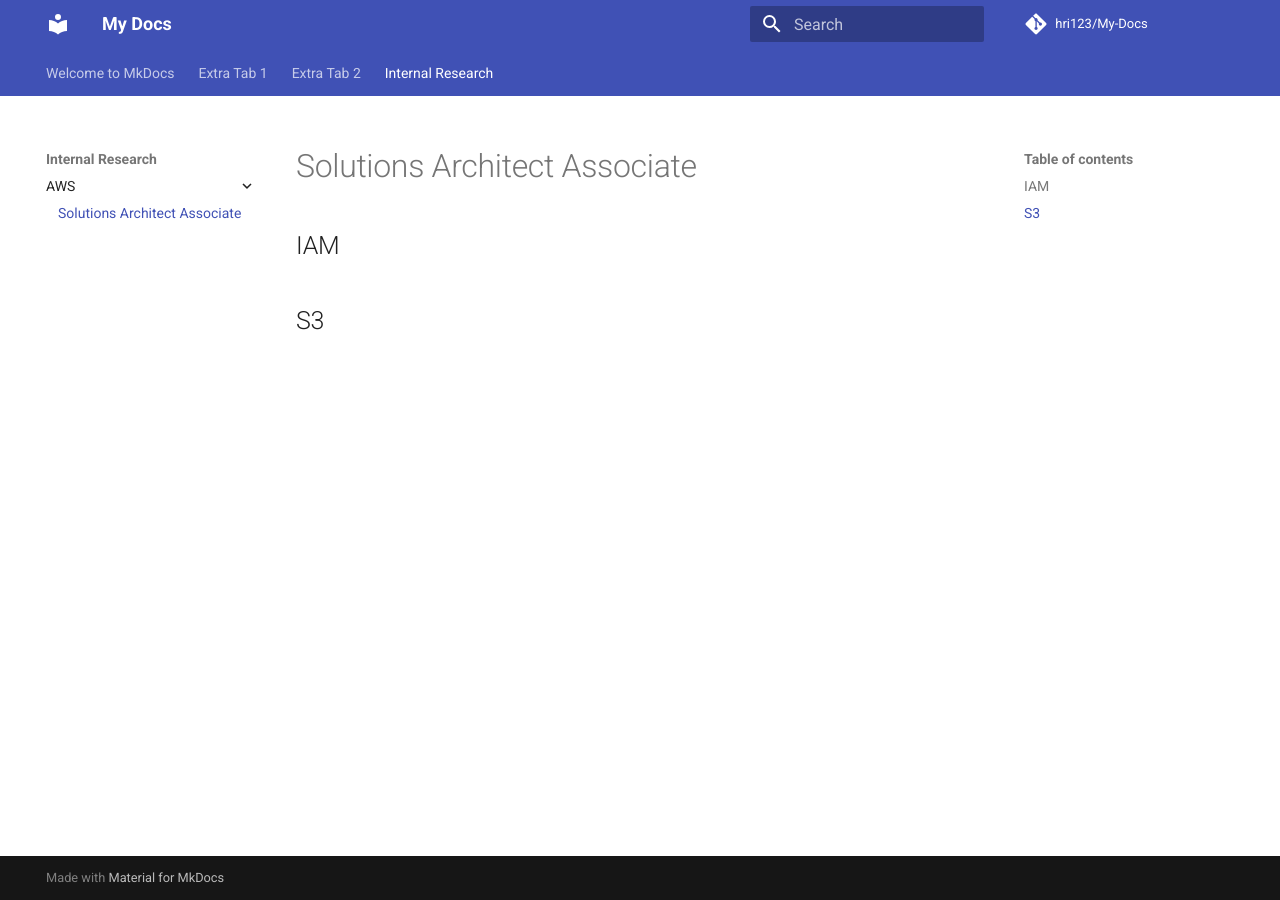
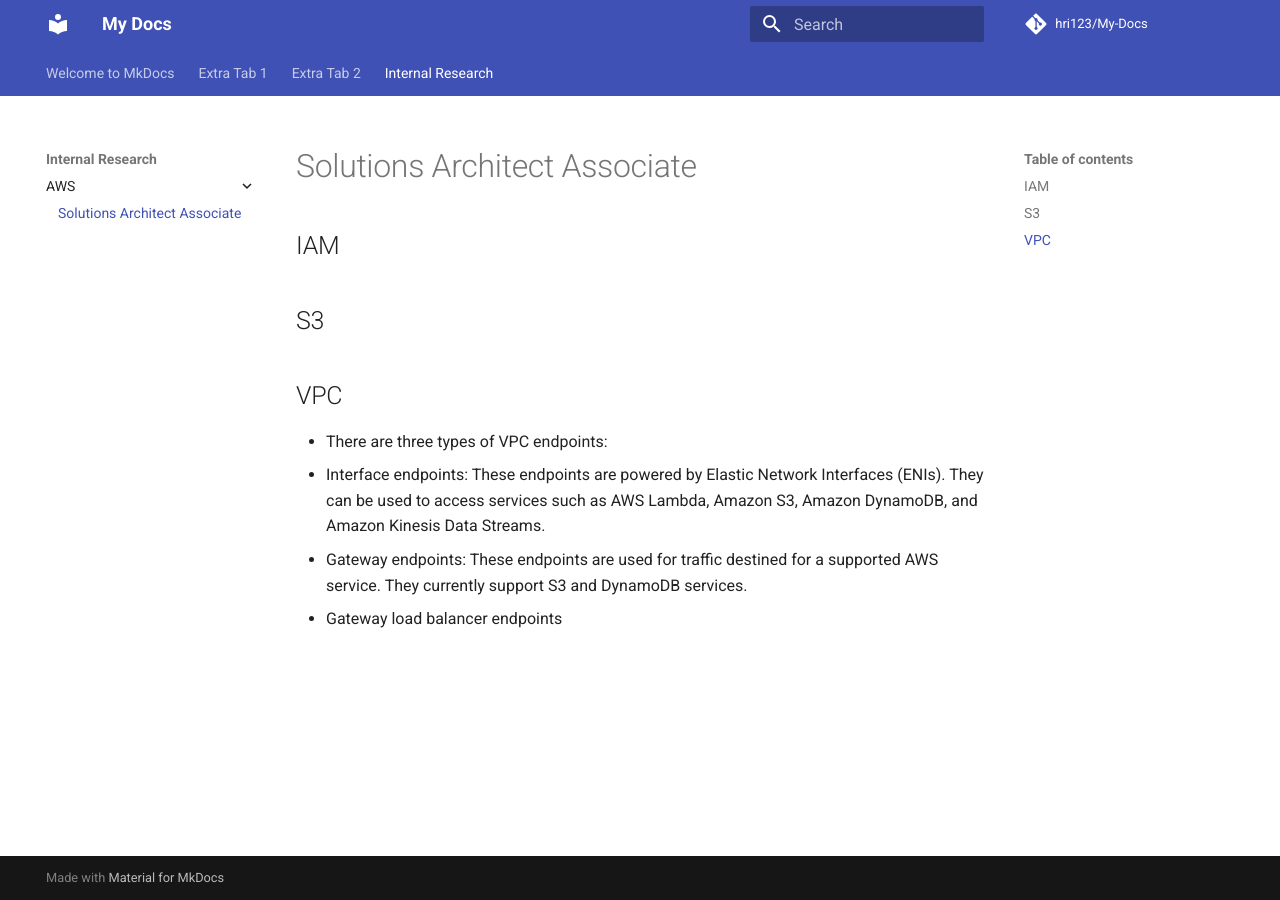
Before and after one commit to hri123/My-Docs, an MkDocs documentation site: the page built from docs/Internal Research/AWS/Solutions-Architect-Associate.md, in a window 1280 px wide. Built offline with MkDocs 1.6.1 and Material for MkDocs 9.7.7, drawn with Linux system fonts in a browser that asks for light colours; comment, search, counter and statistics services are not loaded.

Commit message:
Update Solutions-Architect-Associate.md

```diff
--- a/docs/Internal Research/AWS/Solutions-Architect-Associate.md
+++ b/docs/Internal Research/AWS/Solutions-Architect-Associate.md
@@ -4,3 +4,13 @@
 
 
 ## S3
+
+
+
+
+## VPC
+
+- There are three types of VPC endpoints:
+  - Interface endpoints: These endpoints are powered by Elastic Network Interfaces (ENIs). They can be used to access services such as AWS Lambda, Amazon S3, Amazon DynamoDB, and Amazon Kinesis Data Streams.
+  - Gateway endpoints: These endpoints are used for traffic destined for a supported AWS service. They currently support S3 and DynamoDB services.
+  - Gateway load balancer endpoints
```
